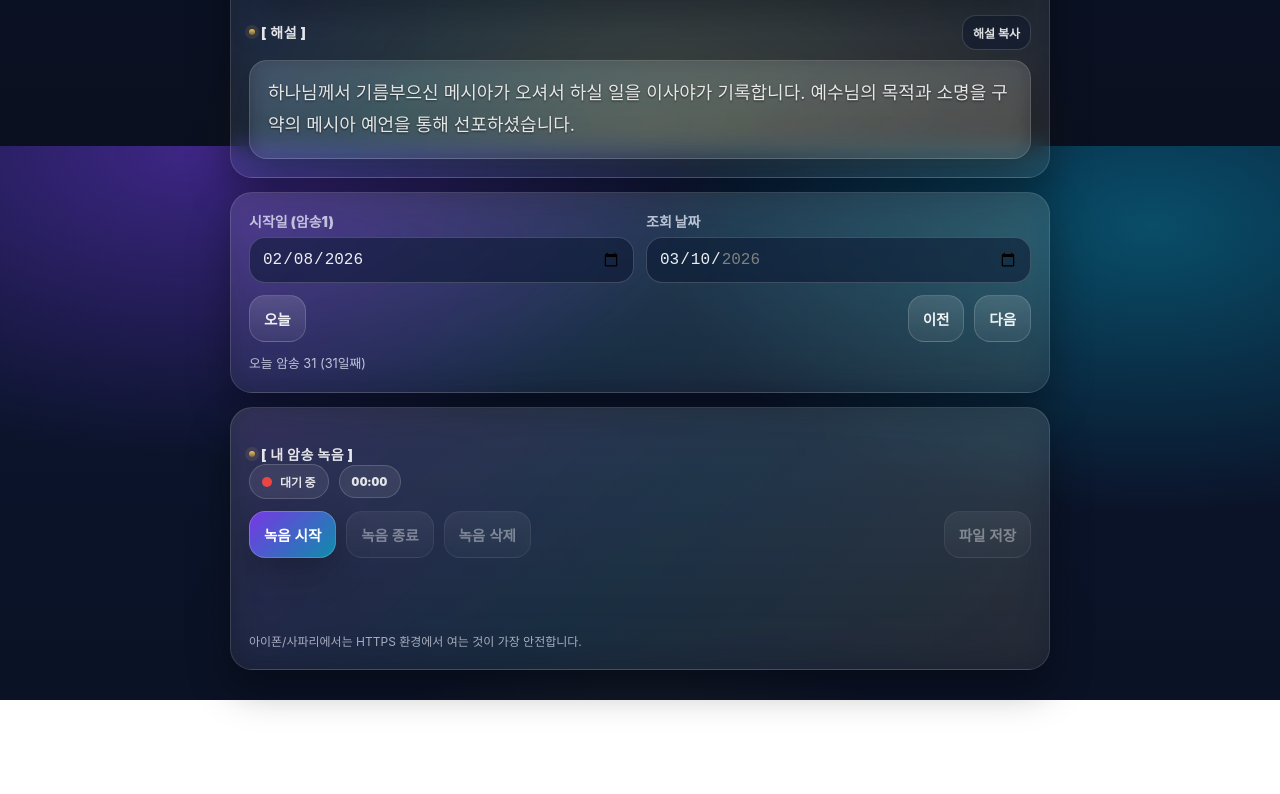
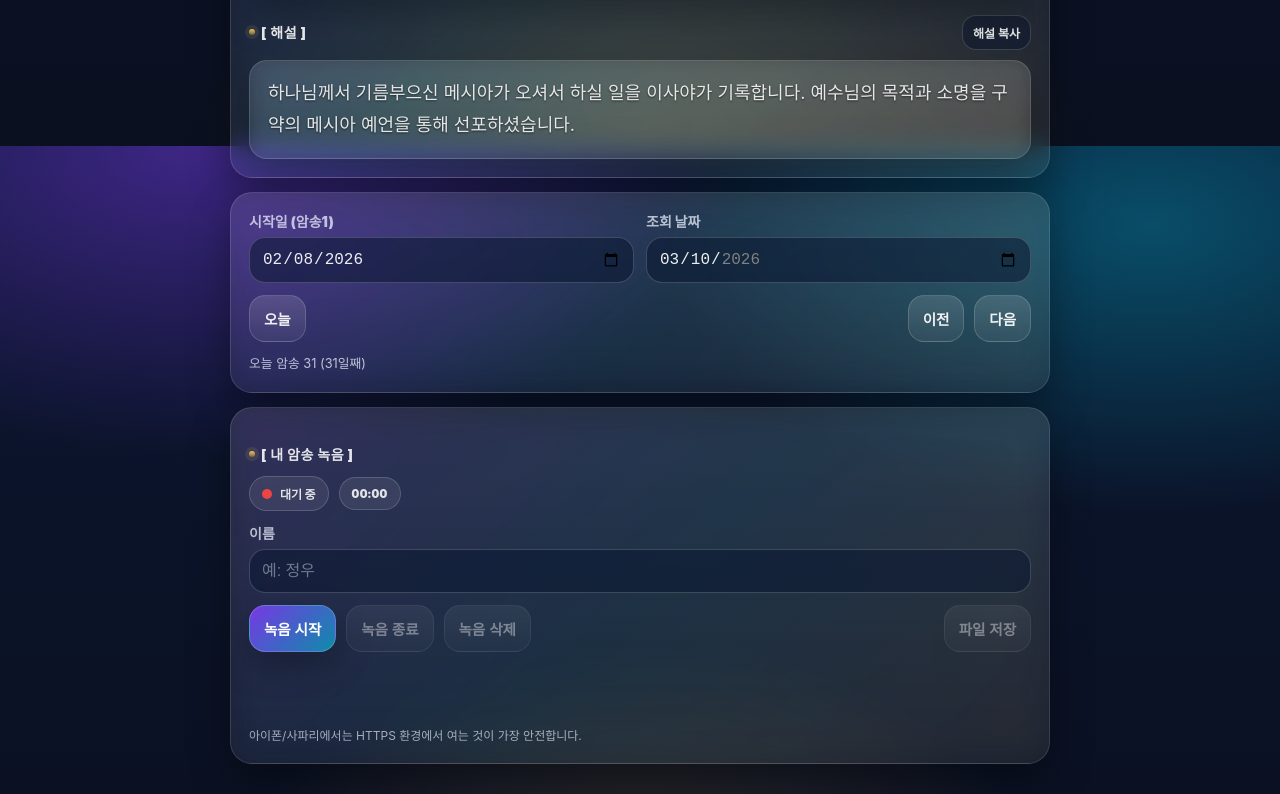
Before and after one commit to woo4crystal-bot/OsakaOnnuri-test, a plain HTML site: page index.html in a window 1280 px wide. Shown: the part 654-1448 px from the top of the page. Before the commit the page ends 1354 px from the top, so only its background shows below. Drawn offline with Linux system fonts and the light colour scheme.

Commit message:
Update index.html

```diff
--- a/index.html
+++ b/index.html
@@ -208,6 +208,10 @@ h1{
   grid-template-columns:1fr 1fr;
   gap:12px;
 }
+.controls.single{
+  grid-template-columns:1fr;
+}
+
 @media(max-width:520px){
   .controls{grid-template-columns:1fr;}
 }
@@ -220,7 +224,8 @@ label{
   font-weight:950;
 }
 
-input[type="date"]{
+input[type="date"],
+input[type="text"]{
   width:100%;
   padding:12px;
   border-radius:16px;
@@ -232,11 +237,18 @@ input[type="date"]{
   -webkit-appearance:none;
   transition:box-shadow .15s ease, border-color .15s ease, transform .06s ease;
 }
-input[type="date"]:focus{
+input[type="text"]::placeholder{
+  color:rgba(238,242,255,.42);
+}
+input[type="date"]:focus,
+input[type="text"]:focus{
   border-color:rgba(6,182,212,.45);
   box-shadow:0 0 0 4px rgba(6,182,212,.16);
 }
-input[type="date"]:active{transform:translateY(1px);}
+input[type="date"]:active,
+input[type="text"]:active{
+  transform:translateY(1px);
+}
 
 button{
   padding:12px 14px;
@@ -345,6 +357,10 @@ button:disabled{
   display:flex;
   flex-direction:column;
   gap:12px;
+}
+
+.recordHead{
+  margin-top:12px; /* 타이틀과 상태 영역 간격을 자연스럽게 증가 */
 }
 
 .recordInfo{
@@ -462,12 +478,21 @@ audio{
         </div>
 
         <div class="recordWrap" id="recordWrap">
-          <div class="recordInfo">
-            <div class="recordBadge" id="recStateBadge">
-              <span class="recDot"></span>
-              <span id="recStateText">대기 중</span>
+          <div class="recordHead">
+            <div class="recordInfo">
+              <div class="recordBadge" id="recStateBadge">
+                <span class="recDot"></span>
+                <span id="recStateText">대기 중</span>
+              </div>
+              <div class="recordBadge timer" id="recTimer">00:00</div>
             </div>
-            <div class="recordBadge timer" id="recTimer">00:00</div>
+          </div>
+
+          <div class="controls single">
+            <div>
+              <label id="lblRecorderName">이름</label>
+              <input id="recorderName" type="text" maxlength="40" placeholder="예: 정우"/>
+            </div>
           </div>
 
           <div class="btnRow" style="margin-top:0;">
@@ -514,6 +539,7 @@ let recordStartedAt = 0;
 const DEFAULT_START = "2026-02-08";
 const STORAGE_START = "memorization_start_v4";
 const STORAGE_LANG = "memorization_lang_v1";
+const STORAGE_RECORDER_NAME = "memorization_recorder_name_v1";
 
 const startInput = document.getElementById("startDate");
 const targetInput = document.getElementById("targetDate");
@@ -542,6 +568,8 @@ const recHint = document.getElementById("recHint");
 const recTimer = document.getElementById("recTimer");
 const recordWrap = document.getElementById("recordWrap");
 const recStateText = document.getElementById("recStateText");
+const lblRecorderName = document.getElementById("lblRecorderName");
+const recorderNameInput = document.getElementById("recorderName");
 
 const I18N = {
   ko: {
@@ -597,7 +625,10 @@ const I18N = {
     recIdle: "대기 중",
     recRecordingState: "녹음 중",
     recRecordedState: "녹음 완료",
-    recFileName: (no, ref, date, ext) => `암송${no}_${ref}_${date}.${ext}`,
+    recorderNameLabel: "이름",
+    recorderNamePlaceholder: "예: 정우",
+    recFileNameNoName: (no, ref, date, ext) => `암송${no}_${ref}_${date}.${ext}`,
+    recFileNameWithName: (no, ref, name, date, ext) => `암송${no}_${ref}_${name}_${date}.${ext}`,
   },
   ja: {
     headerTitle: "今日の暗唱聖句【大阪オンヌリ教会】",
@@ -652,7 +683,10 @@ const I18N = {
     recIdle: "待機中",
     recRecordingState: "録音中",
     recRecordedState: "録音完了",
-    recFileName: (no, ref, date, ext) => `暗唱${no}_${ref}_${date}.${ext}`,
+    recorderNameLabel: "名前",
+    recorderNamePlaceholder: "例: 정우",
+    recFileNameNoName: (no, ref, date, ext) => `暗唱${no}_${ref}_${date}.${ext}`,
+    recFileNameWithName: (no, ref, name, date, ext) => `暗唱${no}_${ref}_${name}_${date}.${ext}`,
   }
 };
 
@@ -693,6 +727,19 @@ function detectDefaultLang(){
   return nav.startsWith("ja") ? "ja" : "ko";
 }
 
+function sanitizeFilePart(text){
+  return String(text || "")
+    .trim()
+    .replace(/[\\/:*?"<>|]/g, "_")
+    .replace(/\s+/g, "_")
+    .replace(/_+/g, "_")
+    .replace(/^_+|_+$/g, "");
+}
+
+function getRecorderName(){
+  return sanitizeFilePart(recorderNameInput.value);
+}
+
 function setUIText(){
   const t = I18N[LANG];
   document.documentElement.lang = LANG;
@@ -712,6 +759,8 @@ function setUIText(){
   btnRecReset.textContent = t.recReset;
   btnRecSave.textContent = t.recSave;
   recHint.textContent = t.recHttpsHint;
+  lblRecorderName.textContent = t.recorderNameLabel;
+  recorderNameInput.placeholder = t.recorderNamePlaceholder;
 
   if(mediaRecorder && mediaRecorder.state === "recording"){
     recStateText.textContent = t.recRecordingState;
@@ -963,7 +1012,7 @@ function currentVerseInfo(){
   const v = VERSES[no - 1];
   return {
     no,
-    ref: (v.ref || "verse").replace(/[\\/:*?"<>|]/g, "_").replace(/\s+/g, "_"),
+    ref: sanitizeFilePart(v.ref || "verse"),
     title: v.title || "",
     target
   };
@@ -1160,7 +1209,11 @@ async function saveRecording(){
   };
 
   const ext = getRecordingExtension(recordedBlob.type);
-  const filename = t.recFileName(info.no, info.ref, info.target, ext);
+  const safeName = getRecorderName();
+
+  const filename = safeName
+    ? t.recFileNameWithName(info.no, info.ref, safeName, info.target, ext)
+    : t.recFileNameNoName(info.no, info.ref, info.target, ext);
 
   try{
     saveBlobToFile(recordedBlob, filename);
@@ -1198,6 +1251,10 @@ btnRecStop.onclick = stopRecording;
 btnRecReset.onclick = resetRecording;
 btnRecSave.onclick = saveRecording;
 
+recorderNameInput.addEventListener("input", () => {
+  localStorage.setItem(STORAGE_RECORDER_NAME, recorderNameInput.value);
+});
+
 window.addEventListener("pagehide", () => {
   stopRecordTimer();
   cleanupStream();
@@ -1207,6 +1264,7 @@ async function init(){
   LANG = detectDefaultLang();
   startInput.value = localStorage.getItem(STORAGE_START) || DEFAULT_START;
   targetInput.value = todayISO();
+  recorderNameInput.value = localStorage.getItem(STORAGE_RECORDER_NAME) || "";
   setUIText();
 
   const ok = await loadVerses();
```
